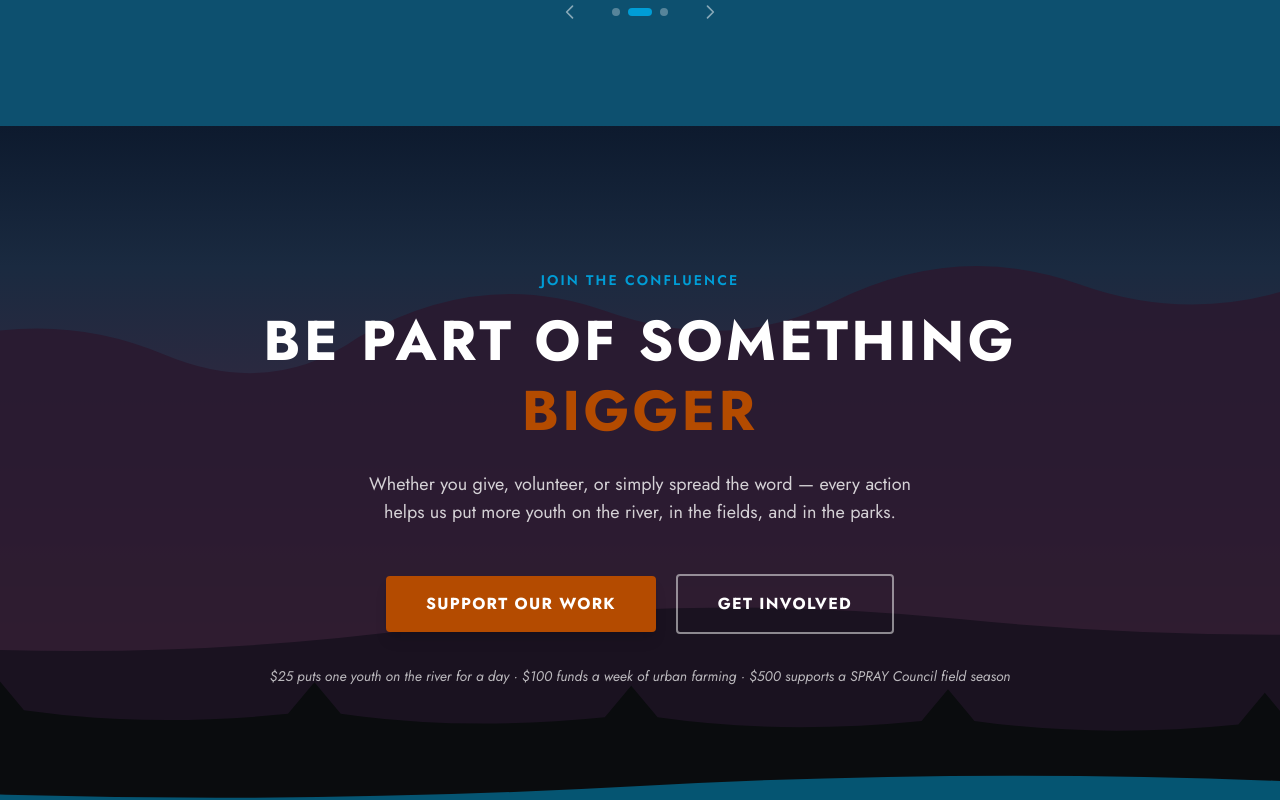
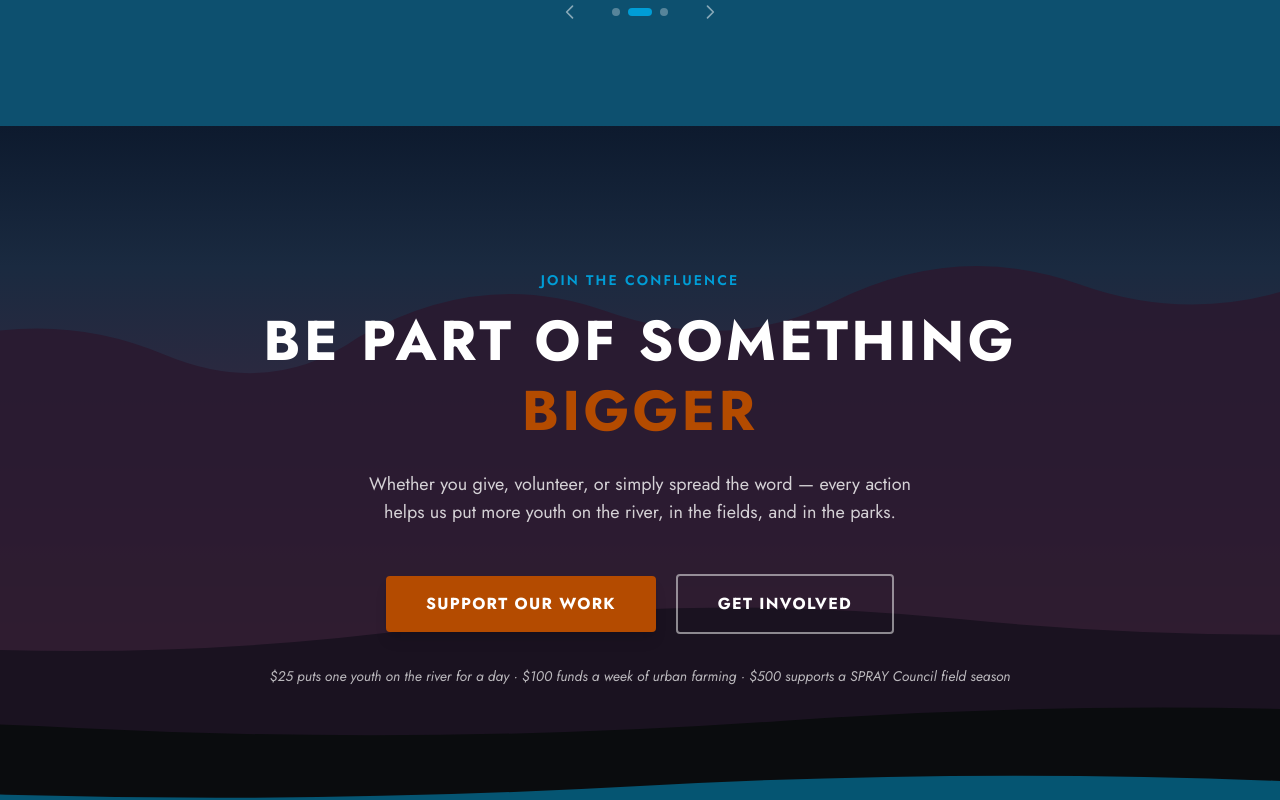
Before and after one commit to bwright77/confluence-co, a React (Vite) app: page / in a window 1280 px wide. Shown: the part 2840-3640 px from the top of the page. Built offline with nearby package versions, Linux system fonts and the light colour scheme.

Commit message:
Update SVG backgrunds

```diff
--- a/src/components/CTASection.tsx
+++ b/src/components/CTASection.tsx
@@ -53,7 +53,7 @@ export default function CTASection() {
           {/* Treeline */}
           <path
             fill="#0A0C0E"
-            d="M0,400 V350 Q100,340 180,330 L195,312 L210,330 Q260,340 340,332 L355,314 L370,332 Q440,342 520,334 L535,316 L550,334 Q620,344 700,336 L715,318 L730,336 Q800,346 880,338 L895,320 L910,338 Q980,348 1060,340 L1075,322 L1090,340 Q1160,350 1240,342 L1255,324 L1270,342 Q1340,352 1440,348 V400 Z"
+            d="M0,400 V348 Q200,332 400,342 Q600,352 800,338 Q1000,324 1200,336 Q1340,344 1440,340 V400 Z"
           />
           {/* River — bright amid darkness */}
           <path
--- a/src/components/Nav.tsx
+++ b/src/components/Nav.tsx
@@ -187,7 +187,7 @@ export default function Nav() {
           >
             <path fill="#004667" opacity="0.6" d="M0,812 V550 Q80,510 160,490 Q240,470 300,510 Q340,540 375,520 V812 Z" />
             <path fill="#009dd6" opacity="0.3" d="M0,812 V650 Q100,620 200,630 Q300,640 375,625 V812 Z" />
-            <path fill="#4A6741" opacity="0.5" d="M0,812 V700 Q80,690 140,680 L155,662 L170,680 Q200,690 240,682 L255,664 L270,682 Q320,690 375,685 V812 Z" />
+            <path fill="#4A6741" opacity="0.5" d="M0,812 V705 Q100,692 200,700 Q300,708 375,698 V812 Z" />
           </svg>
         </div>
 
--- a/src/pages/About.tsx
+++ b/src/pages/About.tsx
@@ -221,7 +221,7 @@ export default function About() {
           <svg viewBox="0 0 1440 320" preserveAspectRatio="xMidYMax slice" className="absolute bottom-0 w-full h-full">
             <path fill="#004667" opacity="0.5" d="M0,320 V200 Q200,160 400,180 Q600,200 800,170 Q1000,140 1200,165 Q1340,180 1440,160 V320 Z" />
             <path fill="#009dd6" opacity="0.2" d="M0,320 V250 Q300,225 600,235 Q900,245 1200,230 Q1340,222 1440,225 V320 Z" />
-            <path fill="#3D5E42" opacity="0.4" d="M0,320 V275 Q120,265 180,255 L200,238 L220,255 Q320,268 440,260 L460,243 L480,260 Q640,272 800,265 L820,248 L840,265 Q1000,272 1200,265 Q1340,260 1440,262 V320 Z" />
+            <path fill="#3D5E42" opacity="0.4" d="M0,320 V278 Q200,260 400,268 Q600,276 800,262 Q1000,250 1200,260 Q1340,267 1440,264 V320 Z" />
           </svg>
         </div>
         <div className="relative z-10 container-site">
--- a/src/pages/Impact.tsx
+++ b/src/pages/Impact.tsx
@@ -243,7 +243,7 @@ export default function Impact() {
           <svg viewBox="0 0 1440 320" preserveAspectRatio="xMidYMax slice" className="absolute bottom-0 w-full h-full">
             <path fill="#004667" opacity="0.5" d="M0,320 V200 Q200,160 400,180 Q600,200 800,170 Q1000,140 1200,165 Q1340,180 1440,160 V320 Z" />
             <path fill="#009dd6" opacity="0.2" d="M0,320 V250 Q300,225 600,235 Q900,245 1200,230 Q1340,222 1440,225 V320 Z" />
-            <path fill="#3D5E42" opacity="0.4" d="M0,320 V275 Q120,265 180,255 L200,238 L220,255 Q320,268 440,260 L460,243 L480,260 Q640,272 800,265 L820,248 L840,265 Q1000,272 1200,265 Q1340,260 1440,262 V320 Z" />
+            <path fill="#3D5E42" opacity="0.4" d="M0,320 V278 Q200,260 400,268 Q600,276 800,262 Q1000,250 1200,260 Q1340,267 1440,264 V320 Z" />
           </svg>
         </div>
         <div className="relative z-10 container-site max-w-2xl mx-auto text-center">
```
